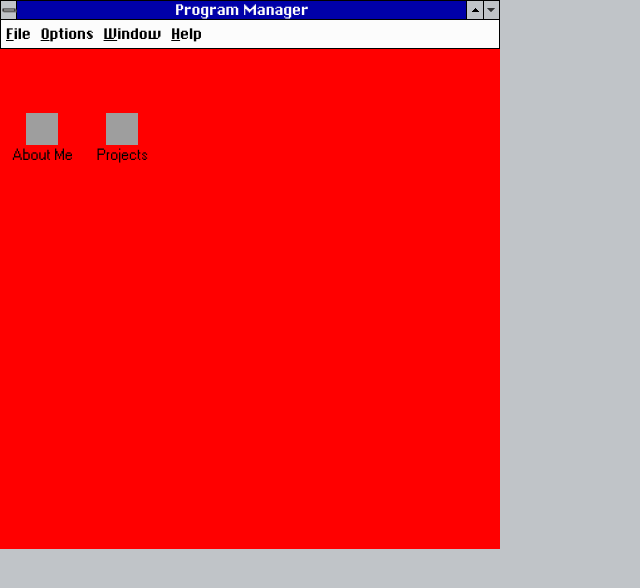
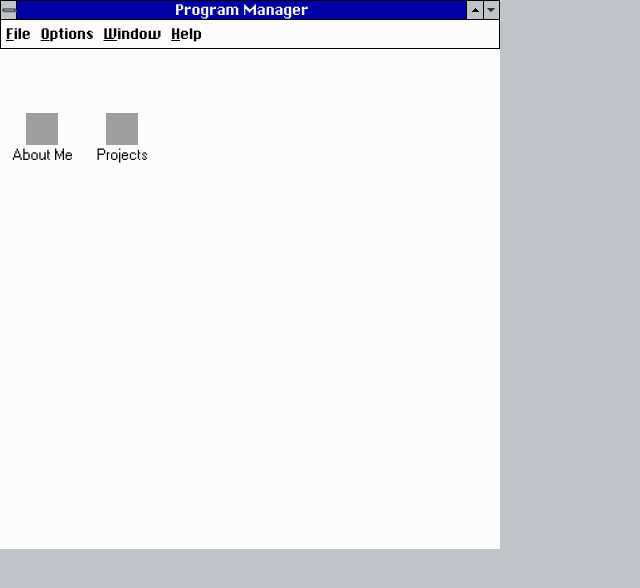
Before and after one commit to eyubkh/Portfolio-environment-old-, a Next.js app: page /os in a window 1280 px wide. Shown: the top 588 px of the page, without its empty margins (0-640 px from the left). Built offline with nearby package versions, Linux system fonts and the light colour scheme; grey boxes are pictures that could not be loaded.

Commit message:
token color added

```diff
--- a/components/molecules/WindowContent.tsx
+++ b/components/molecules/WindowContent.tsx
@@ -1,10 +1,11 @@
+import { White100 } from "@utils/tokens"
 import styled from "styled-components"
 
 const WindowContentComponent = styled.div`
   padding-top: 52px;
   height: 100%;
   width: 100%;
-  background-color: red;
+  background-color: ${White100};
   overflow: hidden;
 `
 
```
